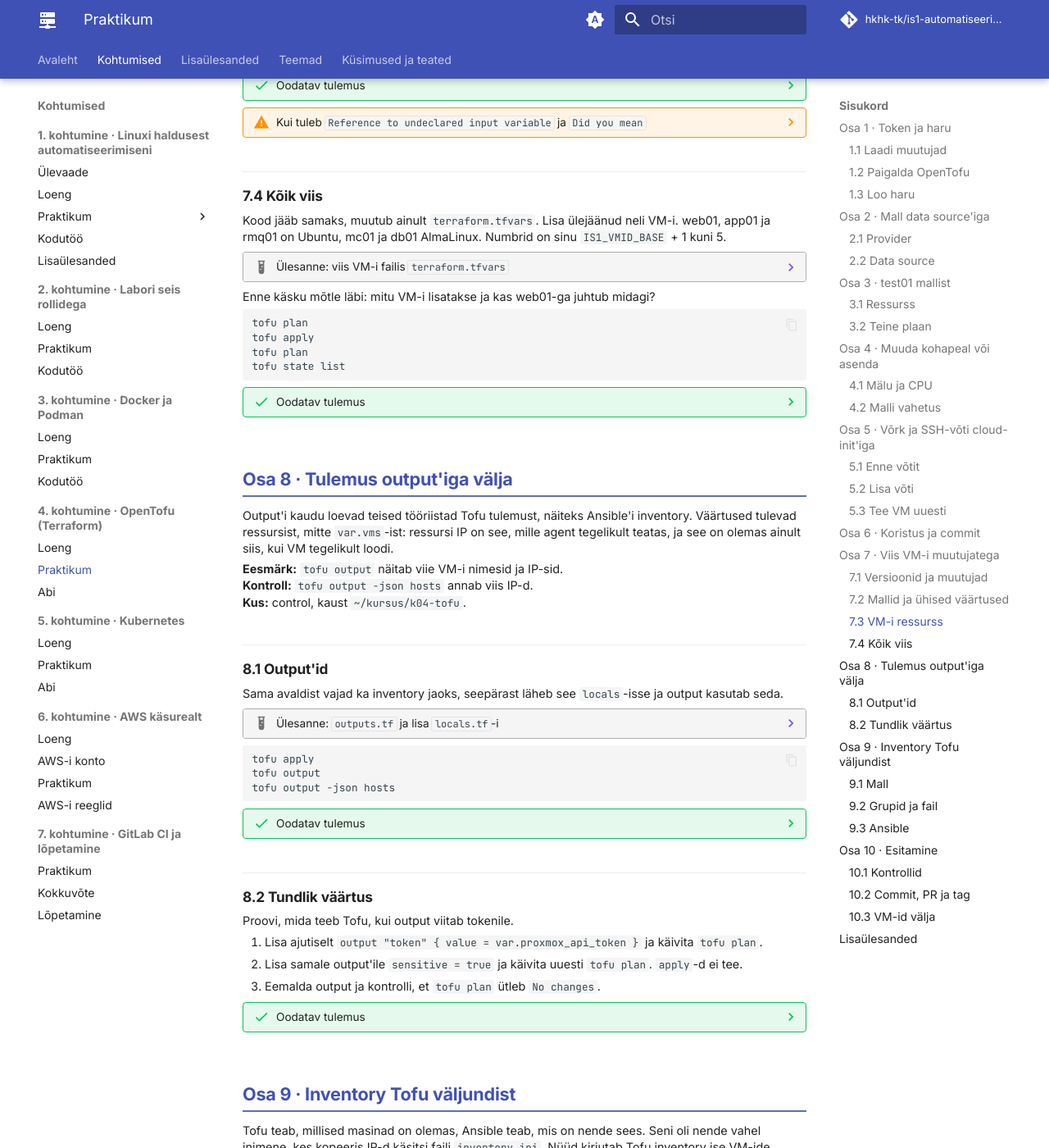
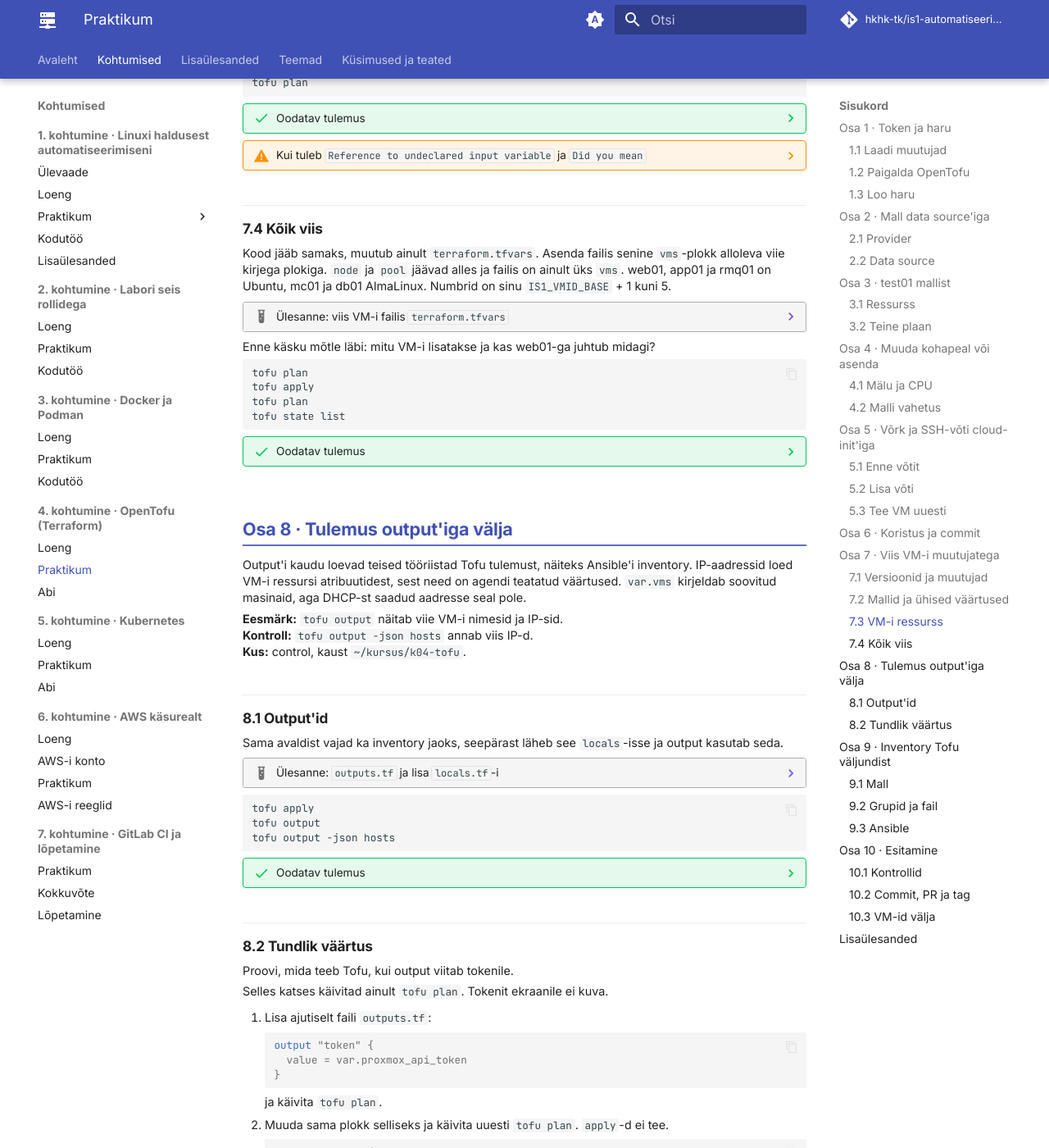
Before and after one commit to hkhk-tk/is1-automatiseerimine, an MkDocs documentation site: the page built from docs/k04/lab.md, in a window 1280 px wide and 1400 px high, scrolled down 8553 px. Shown: the whole window at 82% size. Built offline with MkDocs 1.6.1 and Material for MkDocs 9.7.7, drawn with Linux system fonts in a browser that asks for light colours; comment, search, counter and statistics services are not loaded; some of the changed text lies outside the part shown.

Commit message:
K4 praktikum: VM-i numbri konflikt, vms-ploki asendus, tundlik output terviklikult

````diff
--- a/docs/k04/lab.md
+++ b/docs/k04/lab.md
@@ -274,7 +274,7 @@ tofu apply
 
 ??? warning "Kui tuleb `vm_id ... already exists`"
 
-    Sellel numbril on juba VM. Vaata veebiliidesest oma pool'i. Kui seal on sinu varasem `test01` sama numbriga, vali number, mis on sinu vahemikus ja vaba. Kui sa ei tea, kelle masin see on, küsi enne kustutamist koolitajalt.
+    Kontrolli käsuga `pwd`, et oled kaustas `~/kursus/k04-tofu/01-alused`, ja vaata `tofu state list`. Kui sama numbriga masin tekkis sinu eelmisest katsest, ära muuda kohe numbrit ega kustuta masinat. Saada koolitajale veateade, masina number ja `tofu state list` väljund.
 
 ### 3.2 Teine plaan
 
@@ -298,7 +298,7 @@ Plaani kõige tähtsam osa ütleb, kas muudatus tehakse olemasolevale VM-ile, `~
 
 ### 4.1 Mälu ja CPU
 
-Mallist tuleb 1 GB mälu ja 2 tuuma. Lisa `test01`-le mälu, CPU ja guest agent'i plokk. CPU tüüp `x86-64-v2-AES` on vajalik AlmaLinux 9-le, mis ei käivitu vaikimisi CPU tüübiga. **Guest agent** on VM-i sees töötav teenus, mis annab Proxmoxile VM-i IP-aadressi. Tofu ootab agenti kuni `timeout`-i.
+Mallist tuleb 1 GB mälu ja 2 tuuma. Määra `test01` mäluks 768 MB ja tuumade arvuks üks, lisa CPU tüüp ja guest agent'i plokk. Väiksemad masinad jätavad kooli Proxmoxis ruumi kõigile. CPU tüüp `x86-64-v2-AES` on vajalik AlmaLinux 9-le, mis ei käivitu vaikimisi CPU tüübiga. **Guest agent** on VM-i sees töötav teenus, mis annab Proxmoxile VM-i IP-aadressi. Tofu ootab agenti kuni `timeout`-i.
 
 ??? example "Ülesanne: mälu, CPU ja agent"
 
@@ -443,7 +443,7 @@ ssh kasutaja@$(tofu output -raw ip) hostname
 
 ??? warning "Kui `ssh` ei vasta või annab `REMOTE HOST IDENTIFICATION HAS CHANGED`"
 
-    Taaskäivitus võtab natuke aega. Proovi uuesti. Kui hoiatuses on juttu muutunud hostivõtmest, tegi cloud-init masinale uue võtme. Vana võtme kustutab `ssh-keygen -R $(tofu output -raw ip)`. Kui SSH ikka ei vasta, vaata VM-i konsooli veebiliideses. Jätka alles siis, kui ühendus töötab.
+    Oota veidi ja proovi sama käsku uuesti. Kontrolli veebiliidesest, et VM töötab. Kui hoiatuses on juttu muutunud hostivõtmest, tegi cloud-init masinale uue võtme: vaata konsoolist uue võtme sõrmejälge ja kustuta vana võti käsuga `ssh-keygen -R $(tofu output -raw ip)`. Kui SSH ikka ei vasta, ava VM-i konsool ja saada nähtav veateade koolitajale. Ära tee selle pärast `destroy`-d ega `-replace`-i.
 
 Vaata veebiliideses `test01` vahekaarti **Cloud-Init**: seal on kasutaja, võti ja `ip=dhcp`, mille Tofu kirjutas.
 
@@ -492,9 +492,9 @@ git commit -m "k04: test01 mallist, cloud-init ja asendus"
 
 ## Osa 7 · Viis VM-i muutujatega
 
-Viis kopeeritud VM-i plokki lähevad aja jooksul lahku: üks saab parandatud CPU tüübi, teised mitte. Nüüd eraldad koodi ja andmed. Kood ütleb, kuidas VM ehitatakse. Fail `terraform.tfvars` ütleb, milliseid VM-e on vaja. Üks `for_each` plokk teeb igast kirjest VM-i.
+Viis kopeeritud VM-i plokki lähevad aja jooksul lahku: üks saab parandatud CPU tüübi, teised mitte. Nüüd eraldad koodi ja andmed. Kood ütleb, kuidas VM ehitatakse. Fail `terraform.tfvars` ütleb, milliseid VM-e on vaja. Üks ressursiplokk koos `for_each`-iga teeb igast kirjest VM-i.
 
-Tofu loeb kõik kausta `*.tf` failid üheks tervikuks ja failinimi tähendust ei kanna. Failid on jagatud teema järgi lugeja jaoks.
+See on uus konfiguratsioon kaustas `~/kursus/k04-tofu`. Alamkausta `01-alused` faile Tofu siin ei loe ja siia tekivad oma `.terraform/`, lukufail ja state. Tofu loeb kõik kausta `.tf`-failid üheks tervikuks. Failid on jagatud teema järgi lugeja jaoks.
 
 **Eesmärk:** kaustas `k04-tofu/` on kood, mis loob viis VM-i.
 **Kontroll:** veebiliideses töötavad web01, app01, rmq01, mc01 ja db01 ning teine `tofu plan` ütleb `No changes`.
@@ -718,7 +718,7 @@ tofu plan
 
 ### 7.4 Kõik viis
 
-Kood jääb samaks, muutub ainult `terraform.tfvars`. Lisa ülejäänud neli VM-i. web01, app01 ja rmq01 on Ubuntu, mc01 ja db01 AlmaLinux. Numbrid on sinu `IS1_VMID_BASE` + 1 kuni 5.
+Kood jääb samaks, muutub ainult `terraform.tfvars`. Asenda failis senine `vms`-plokk alloleva viie kirjega plokiga. `node` ja `pool` jäävad alles ja failis on ainult üks `vms`. web01, app01 ja rmq01 on Ubuntu, mc01 ja db01 AlmaLinux. Numbrid on sinu `IS1_VMID_BASE` + 1 kuni 5.
 
 ??? example "Ülesanne: viis VM-i failis `terraform.tfvars`"
 
@@ -749,7 +749,7 @@ tofu state list
 
 ## Osa 8 · Tulemus output'iga välja
 
-Output'i kaudu loevad teised tööriistad Tofu tulemust, näiteks Ansible'i inventory. Väärtused tulevad ressursist, mitte `var.vms`-ist: ressursi IP on see, mille agent tegelikult teatas, ja see on olemas ainult siis, kui VM tegelikult loodi.
+Output'i kaudu loevad teised tööriistad Tofu tulemust, näiteks Ansible'i inventory. IP-aadressid loed VM-i ressursi atribuutidest, sest need on agendi teatatud väärtused. `var.vms` kirjeldab soovitud masinaid, aga DHCP-st saadud aadresse seal pole.
 
 **Eesmärk:** `tofu output` näitab viie VM-i nimesid ja IP-sid.
 **Kontroll:** `tofu output -json hosts` annab viis IP-d.
@@ -793,8 +793,26 @@ tofu output -json hosts
 
 Proovi, mida teeb Tofu, kui output viitab tokenile.
 
-1. Lisa ajutiselt `output "token" { value = var.proxmox_api_token }` ja käivita `tofu plan`.
-2. Lisa samale output'ile `sensitive = true` ja käivita uuesti `tofu plan`. `apply`-d ei tee.
+Selles katses käivitad ainult `tofu plan`. Tokenit ekraanile ei kuva.
+
+1. Lisa ajutiselt faili `outputs.tf`:
+
+    ```hcl
+    output "token" {
+      value = var.proxmox_api_token
+    }
+    ```
+
+    ja käivita `tofu plan`.
+
+2. Muuda sama plokk selliseks ja käivita uuesti `tofu plan`. `apply`-d ei tee.
+
+    ```hcl
+    output "token" {
+      value     = var.proxmox_api_token
+      sensitive = true
+    }
+    ```
 3. Eemalda output ja kontrolli, et `tofu plan` ütleb `No changes`.
 
 ??? success "Oodatav tulemus"
@@ -895,7 +913,7 @@ ansible-inventory -i inventory.ini --graph
 
 ## Osa 10 · Esitamine
 
-Automaatkontroll näeb ainult repositooriumi: failid, vormingu, `validate`-i, ressursid ja saladused. Proxmoxi VM-e see ei näe. Enne esitamist käivitad samad kontrollid ise.
+Automaatkontroll näeb ainult repositooriumi: failid, vormingu, saladused ja ressursid. `validate` tehakse kaustas `k04-tofu` pärast `init`-i lukufaili järgi, kausta `01-alused` kontrollitakse ainult vormingu ja saladuste osas. Proxmoxi VM-e automaatkontroll ei näe. Enne esitamist käivitad samad kontrollid ise.
 
 **Eesmärk:** töö on `main`-is ja tag `k04` on käivitanud automaatkontrolli.
 **Kontroll:** viis kontrolli annavad `OK`.
````
